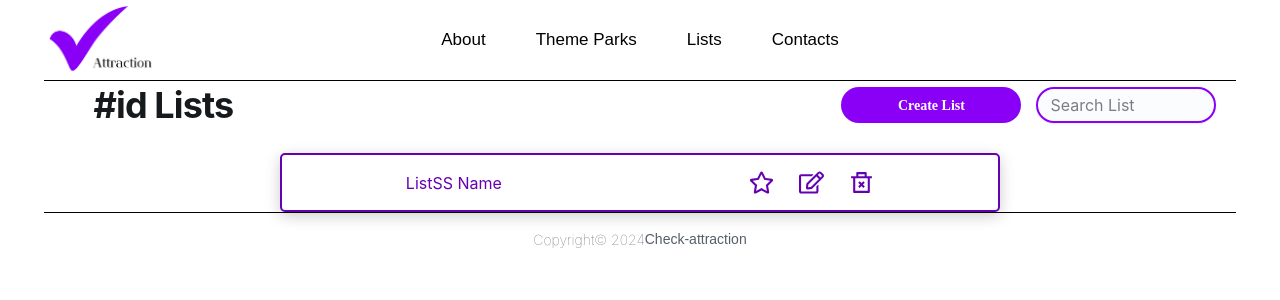
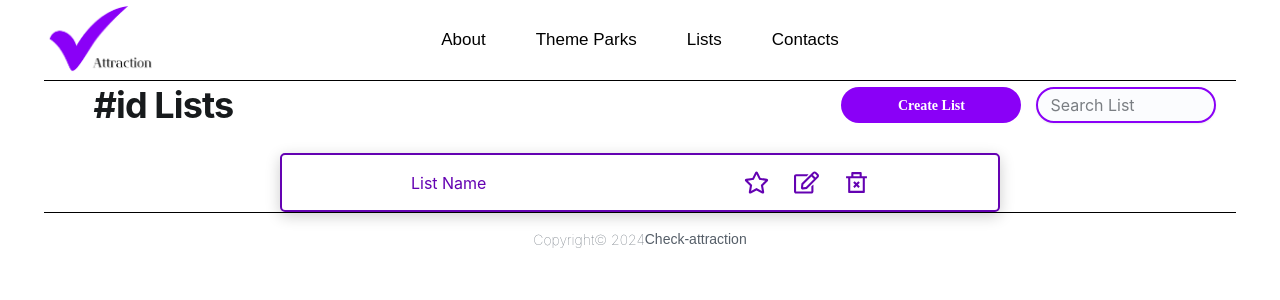
Before and after one commit to Leiladany/check-attraction-client, a React (Vite) app: page /listpage in a window 1280 px wide. Shown: the top 300 px of the page. Built offline with nearby package versions, Linux system fonts and the light colour scheme; a web font is replaced by a local one.

Commit message:
change typography

```diff
--- a/src/pages/listpage.jsx
+++ b/src/pages/listpage.jsx
@@ -66,7 +66,7 @@ export const ListPage = () => {
             borderRadius: "5px",
           }}
         >
-          <Typography sx={{ color: "#6402b2" }}>ListSS Name</Typography>
+          <Typography sx={{ color: "#6402b2" }}>List Name</Typography>
           <Stack sx={{ flexDirection: "row", gap: "25px", alignItems:"center" }}>
           <FaRegStar style={{ color: "#6402b2", fontSize: "25px" }} />
           <FaRegEdit style={{ color: "#6402b2", fontSize: "25px" }} />
```
